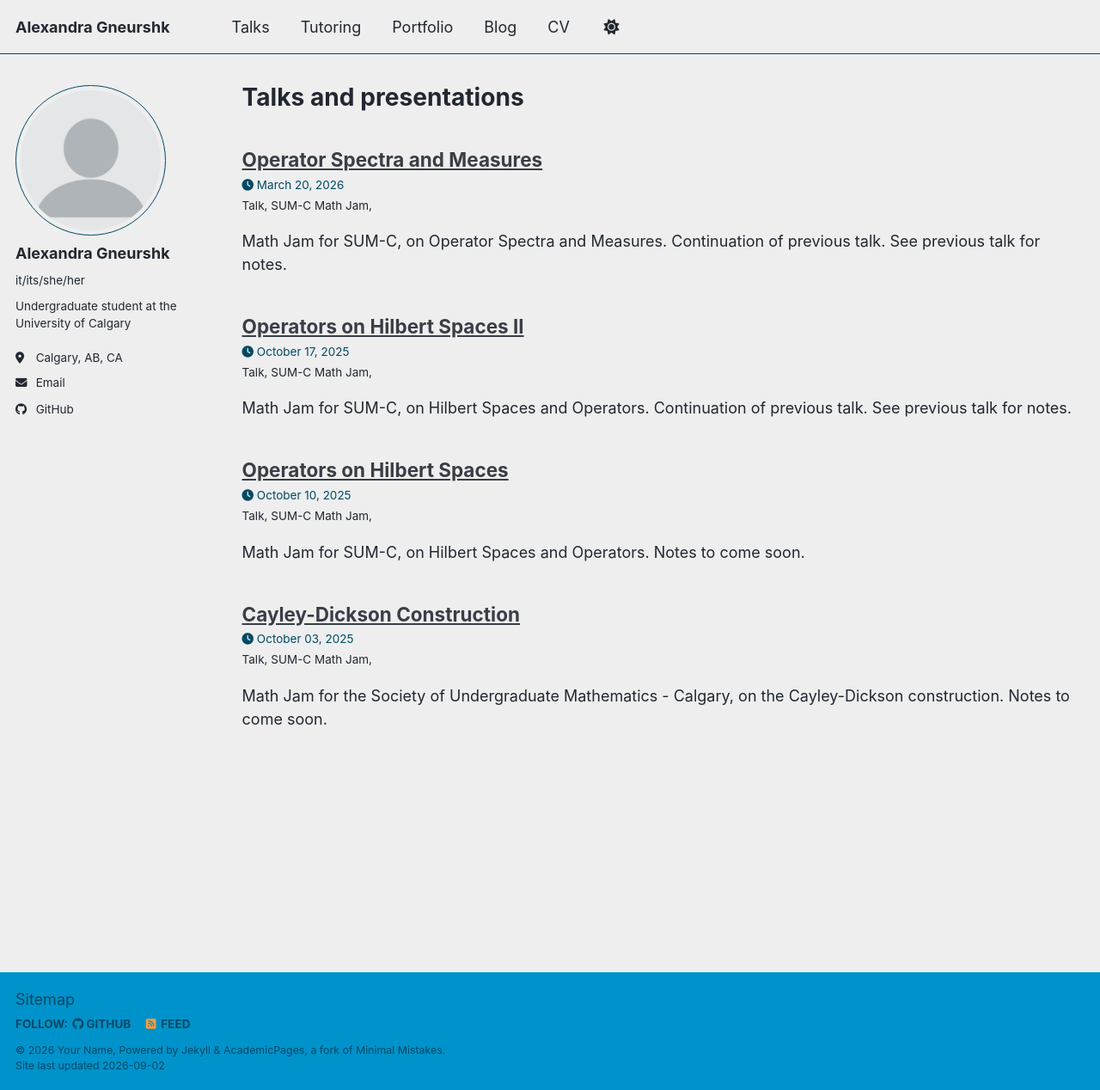
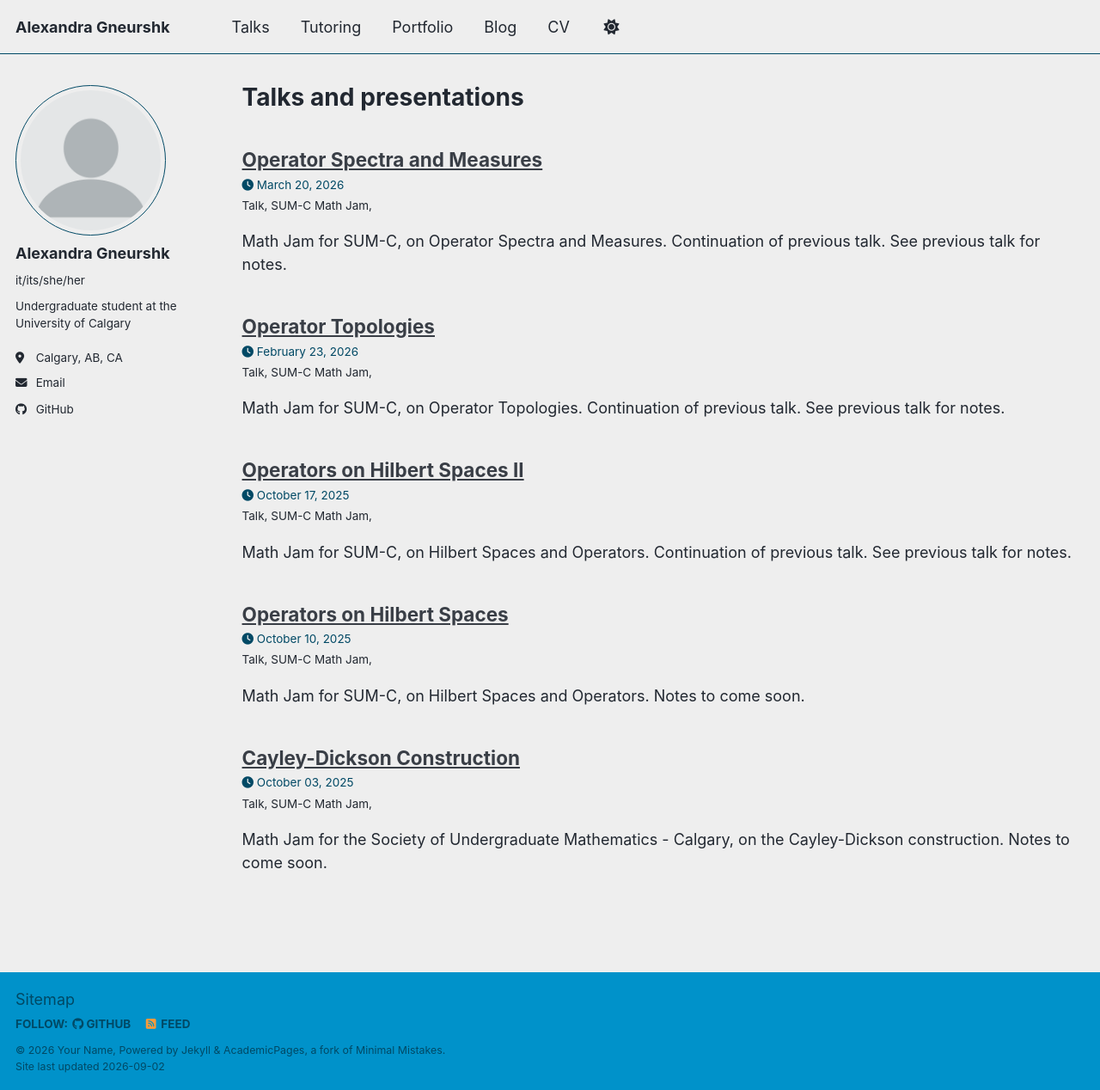
Before and after one commit to thegneurshk/alexandra-gneurshk.github.io, a Jekyll site: the page built from _pages/talks.html, in a window 1280 px wide and 1268 px high. Shown: the whole window at 86% size. Built offline with Jekyll 4.4.1, drawn with Linux system fonts in a browser that asks for light colours; a script bundle is joined from its source files by our own code; library files that are not in the unit come from our copies; a file with an impossible date is left out.

Commit message:
Update and rename talk-4.md to 2026-02-23-talk-4.md

```diff
--- a/_talks/talk-4.md
+++ b/_talks/2026-02-23-talk-4.md
@@ -4,7 +4,7 @@ collection: talks
 type: "Talk"
 permalink: /talks/talk-4
 venue: "SUM-C Math Jam"
-date: n/a
+date: "2026-02-23"
 
 
 ---
```
